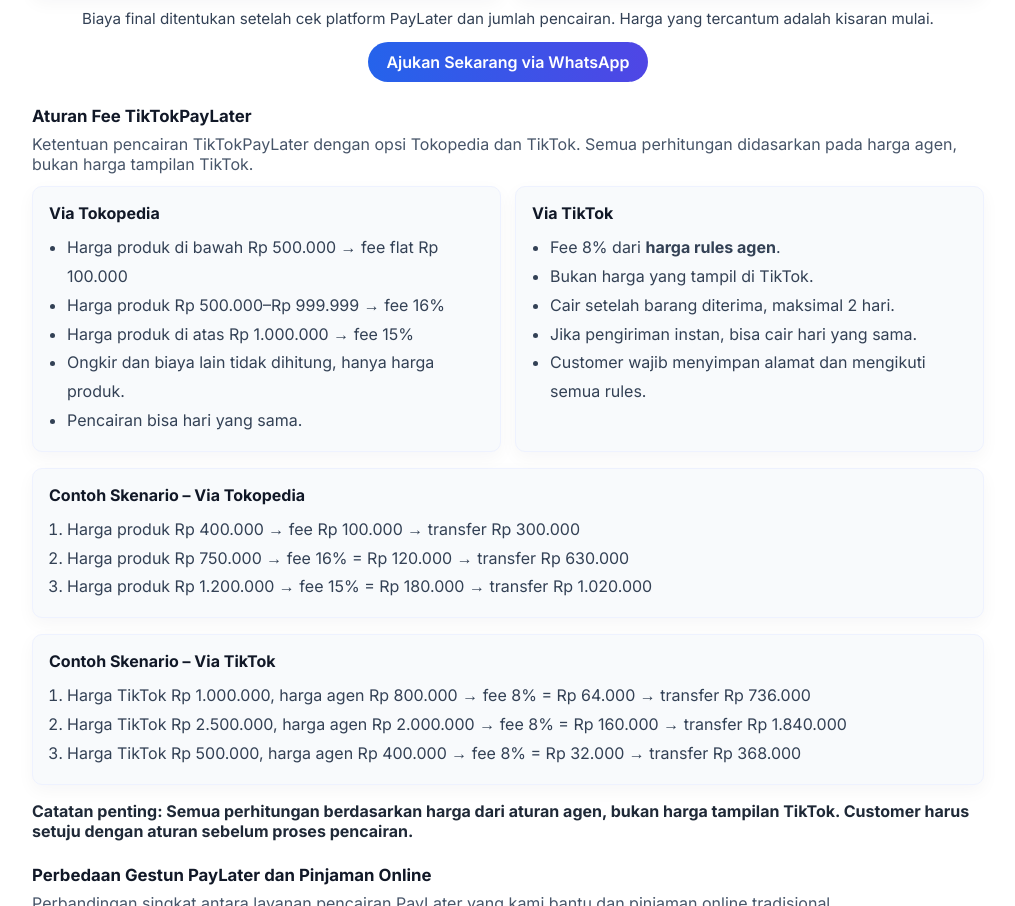
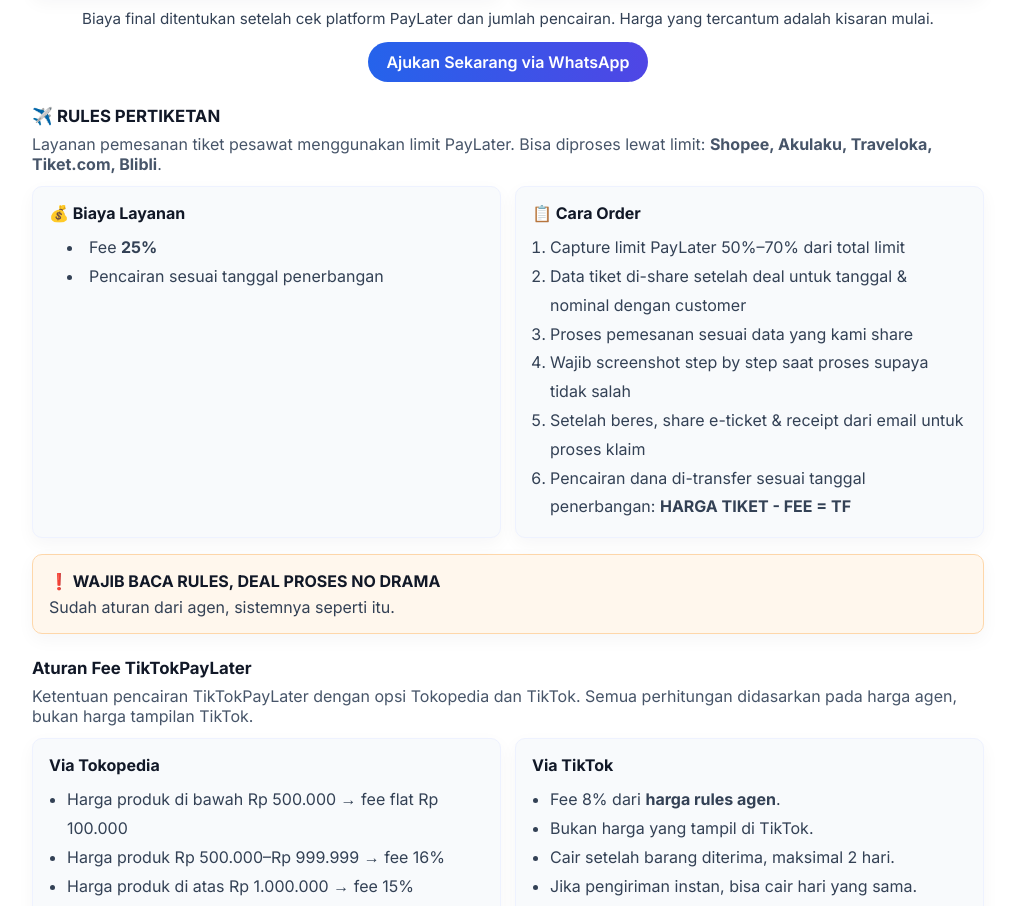
Before and after one commit to rekysda/gestunbytama, a plain HTML site: page index.html in a window 1280 px wide. Shown: the part 5061-5967 px from the top of the page, without its empty margins (132-1147 px from the left). Drawn offline with Linux system fonts and the light colour scheme.

Commit message:
add rules pertiketan section

```diff
--- a/index.html
+++ b/index.html
@@ -332,6 +332,35 @@
                 </div>
             </section>
 
+            <section id="tiket" style="margin-top:24px;">
+                <h2 style="font-size:1.05rem;margin-bottom:8px;">✈️ RULES PERTIKETAN</h2>
+                <p class="lead">Layanan pemesanan tiket pesawat menggunakan limit PayLater. Bisa diproses lewat limit: <strong>Shopee, Akulaku, Traveloka, Tiket.com, Blibli</strong>.</p>
+                <div class="grid" style="grid-template-columns:repeat(auto-fit,minmax(260px,1fr));gap:14px; margin-top:12px;">
+                    <div class="card">
+                        <strong>💰 Biaya Layanan</strong>
+                        <div style="margin-top:10px;color:#334155;line-height:1.8;padding-left:18px;">
+                            <li>Fee <strong>25%</strong></li>
+                            <li>Pencairan sesuai tanggal penerbangan</li>
+                        </div>
+                    </div>
+                    <div class="card">
+                        <strong>📋 Cara Order</strong>
+                        <ol style="margin-top:10px;color:#334155;line-height:1.8;padding-left:18px;">
+                            <li>Capture limit PayLater 50%–70% dari total limit</li>
+                            <li>Data tiket di-share setelah deal untuk tanggal & nominal dengan customer</li>
+                            <li>Proses pemesanan sesuai data yang kami share</li>
+                            <li>Wajib screenshot step by step saat proses supaya tidak salah</li>
+                            <li>Setelah beres, share e-ticket & receipt dari email untuk proses klaim</li>
+                            <li>Pencairan dana di-transfer sesuai tanggal penerbangan: <strong>HARGA TIKET - FEE = TF</strong></li>
+                        </ol>
+                    </div>
+                </div>
+                <div class="card" style="margin-top:16px;background:#fff7ed;border-color:#fed7aa;">
+                    <strong>❗️ WAJIB BACA RULES, DEAL PROSES NO DRAMA</strong>
+                    <p style="color:#334155;margin-top:6px;">Sudah aturan dari agen, sistemnya seperti itu.</p>
+                </div>
+            </section>
+
             <section id="tiktokpaylater" style="margin-top:24px;">
                 <h2 style="font-size:1.05rem;margin-bottom:8px;">Aturan Fee TikTokPayLater</h2>
                 <p class="lead">Ketentuan pencairan TikTokPayLater dengan opsi Tokopedia dan TikTok. Semua perhitungan didasarkan pada harga agen, bukan harga tampilan TikTok.</p>
```
